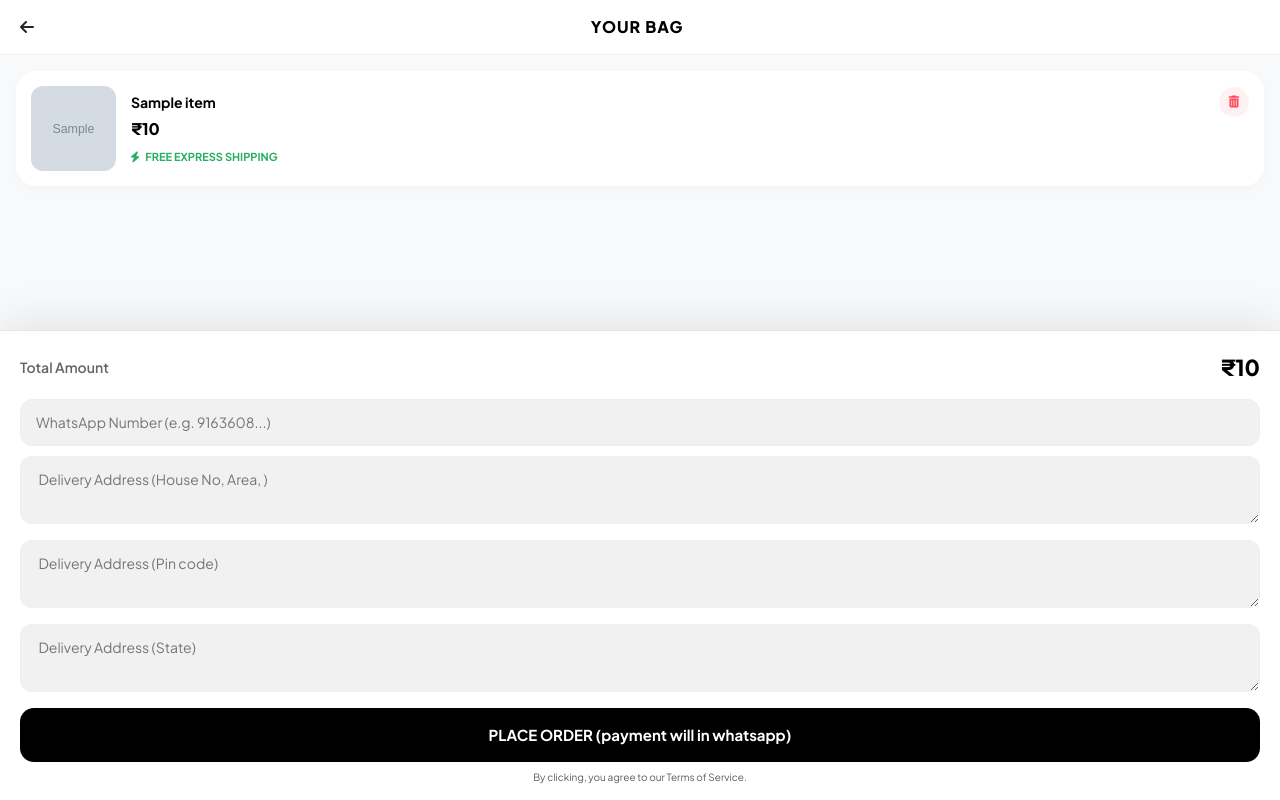
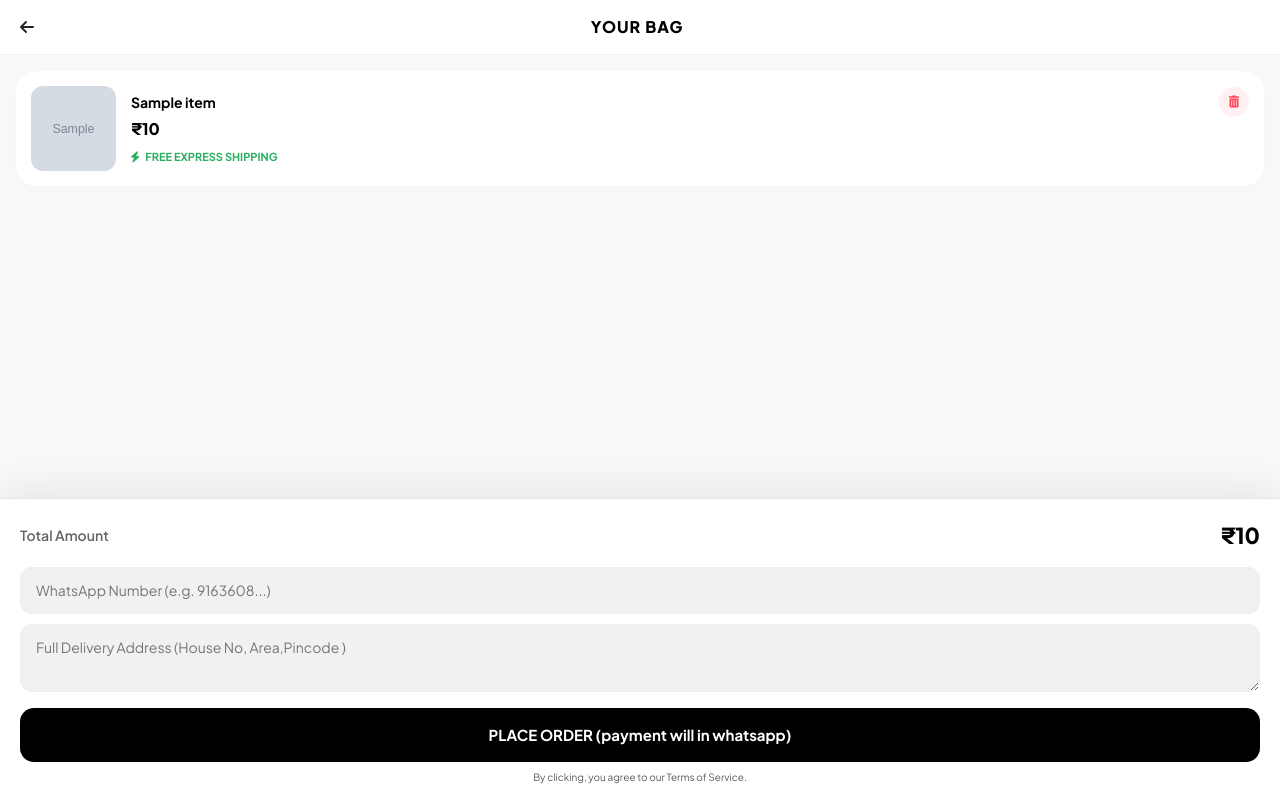
Before and after one commit to gmkarshad45-design/evia-shop, a Flask app: template templates/cart.html in a window 1280 px wide. Run offline with Flask 3, Linux system fonts and the light colour scheme; the template is opened without the code that fills it: most values are stand-ins (such as "Sample title", 1, 10 or a date in 2020); grey boxes marked "Sample" are stand-in pictures.

Commit message:
Update cart.html

```diff
--- a/templates/cart.html
+++ b/templates/cart.html
@@ -178,9 +178,8 @@
 
         <form action="/checkout" method="POST">
             <input type="number" name="whatsapp" class="form-input" placeholder="WhatsApp Number (e.g. 9163608...)" required>
-            <textarea name="address" class="form-input" rows="2" placeholder=" Delivery Address (House No, Area, )" required></textarea>
-             <textarea name="address" class="form-input" rows="2" placeholder=" Delivery Address (Pin code)" required></textarea>
-             <textarea name="address" class="form-input" rows="2" placeholder=" Delivery Address (State)" required></textarea>
+            <textarea name="address" class="form-input" rows="2" placeholder="Full Delivery Address (House No, Area,Pincode )" required></textarea>
+
             <button type="submit" class="btn-checkout">
                 PLACE ORDER (payment will in whatsapp)
             </button>
```
